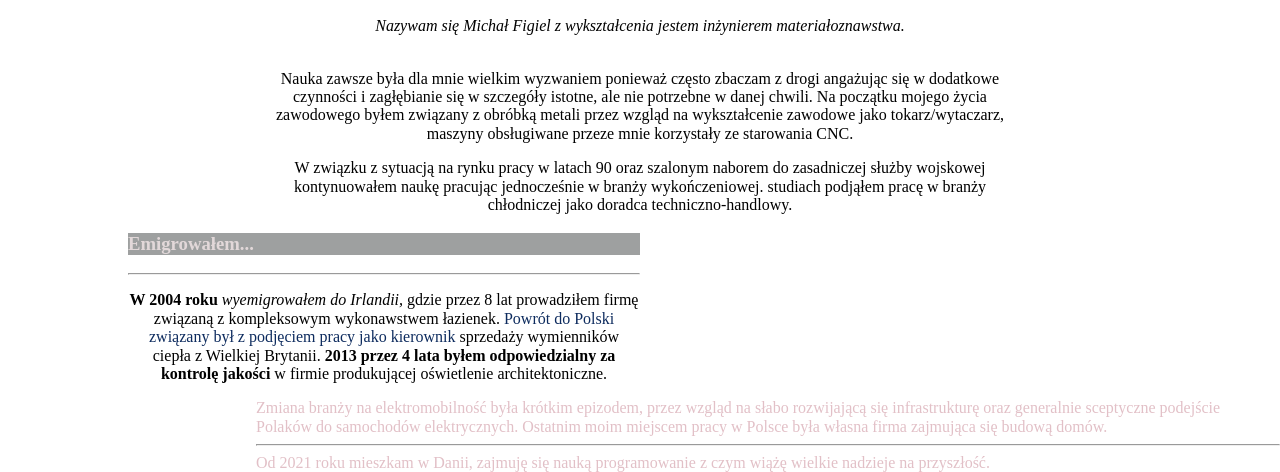
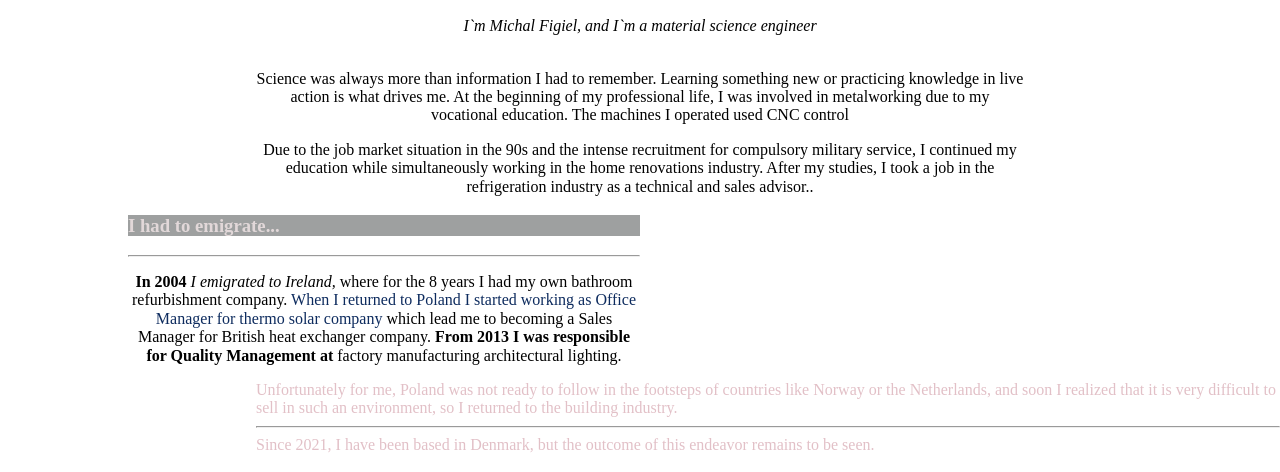
Before and after one commit to micfig76/homepage, a plain HTML site: page index.html in a window 1280 px wide. Shown: the part 383-855 px from the top of the page. Drawn offline with nearby package versions, Linux system fonts and the light colour scheme.

Commit message:
Update index.html

```diff
--- a/index.html
+++ b/index.html
@@ -17,56 +17,48 @@
 </head>
 
 <body class="body js-body">
-  <div >
+  <div>
     <h1 class="topHeader js-topHeader">May The Front Be With You!</h1>
     <p>
       <button class="themeButton js-themeButton">
-     <span class="js-themeName"></span>background</button>
+        <span class="js-themeName"></span>background</button>
     </p>
     <img width="200" height="200" src="images/mojezdjecie.jpg" alt="zdjęcie autora" title="Michał Figiel">
 
     <h2 class="header">Michal Figiel</h2>
     <div class="bigbox">
       <p>
-        <em>Nazywam się Michał Figiel z wykształcenia jestem
-          inżynierem materiałoznawstwa.</em>
+        <em>I`m Michal Figiel, and I`m a material science engineer</em>
       </p>
       <p>
-        <br>Nauka zawsze była dla mnie wielkim wyzwaniem ponieważ często zbaczam z
-        drogi angażując się w dodatkowe czynności i zagłębianie się w szczegóły
-        istotne, ale nie potrzebne w danej chwili. Na początku mojego życia
-        zawodowego byłem związany z obróbką metali przez wzgląd na wykształcenie
-        zawodowe jako tokarz/wytaczarz, maszyny obsługiwane przeze mnie korzystały
-        ze starowania CNC.
+        <br>Science was always more than information I had to remember. Learning something new or practicing knowledge
+        in live action is what drives me. At the beginning of my professional life, I was involved in metalworking due
+        to my vocational education. The machines I operated used CNC control
       </p>
       <p>
-        W związku z sytuacją na rynku pracy w latach 90 oraz szalonym naborem do
-        zasadniczej służby wojskowej kontynuowałem naukę pracując jednocześnie w
-        branży wykończeniowej. studiach podjąłem pracę w branży chłodniczej jako
-        doradca techniczno-handlowy.
+        Due to the job market situation in the 90s and the intense recruitment for compulsory military service, I
+        continued my education while simultaneously working in the home renovations industry. After my studies, I took a
+        job in the refrigeration industry as a technical and sales advisor..
       </p>
     </div>
-    <h3 class="header1">Emigrowałem...</h3>
+    <h3 class="header1">I had to emigrate...</h3>
     <hr class="header1">
     <div class="box1">
       <p>
-        <b>W 2004 roku</b>
-        <i>wyemigrowałem do Irlandii,</i> gdzie przez 8 lat prowadziłem firmę
-        związaną z kompleksowym wykonawstwem łazienek.
-        <span class="ciekawyElement">Powrót do Polski związany był z podjęciem pracy jako kierownik</span>
-        sprzedaży wymienników ciepła z Wielkiej Brytanii.
-        <strong>2013 przez 4 lata byłem odpowiedzialny za kontrolę jakości</strong>
-        w firmie produkującej oświetlenie architektoniczne.
+        <b>In 2004</b>
+        <i>I emigrated to Ireland,</i> where for the 8 years I had my own bathroom refurbishment company.
+        <span class="ciekawyElement">When I returned to Poland I started working as Office Manager for thermo solar
+          company</span>
+        which lead me to becoming a Sales Manager for British heat exchanger company.
+        <strong>From 2013 I was responsible for Quality Management at </strong>
+        factory manufacturing architectural lighting.
       </p>
     </div>
     <div class="box2">
-      Zmiana branży na elektromobilność była krótkim epizodem, przez wzgląd na
-      słabo rozwijającą się infrastrukturę oraz generalnie sceptyczne podejście
-      Polaków do samochodów elektrycznych. Ostatnim moim miejscem pracy w Polsce
-      była własna firma zajmująca się budową domów.
+      Unfortunately for me, Poland was not ready to follow in the footsteps of countries like Norway or the Netherlands,
+      and soon I realized that it is very difficult to sell in such an environment, so I returned to the building industry.
       <hr>
-      Od 2021 roku mieszkam w Danii, zajmuję
-      się nauką programowanie z czym wiążę wielkie nadzieje na przyszłość.
+      Since 2021, I have been based in Denmark, but the outcome of this endeavor remains to be seen.
     </div>
   </div>
 </body>
```
